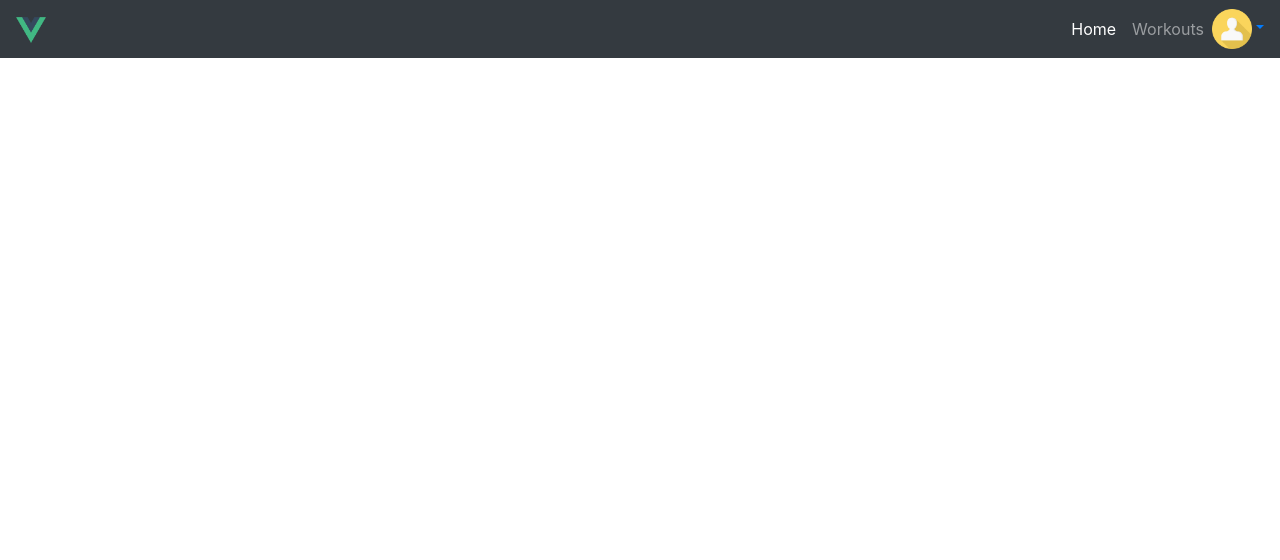
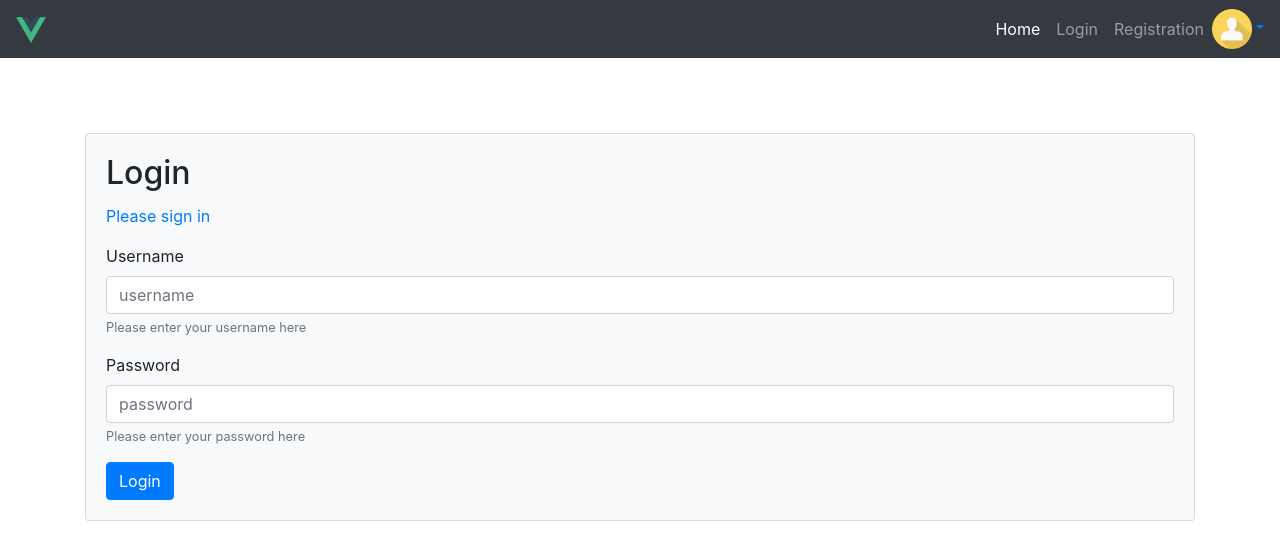
Before and after one commit to ErikHsu/FitTrack, a Vue app: page /login in a window 1280 px wide. Shown: the top 560 px of the page. Built offline with nearby package versions, Linux system fonts and the light colour scheme.

Commit message:
basic login page created

```diff
--- a/src/assets/main.scss
+++ b/src/assets/main.scss
@@ -1,4 +1,5 @@
 @import 'bootstrap/scss/bootstrap.scss';
+@import 'toastr/toastr.scss';
 
 #main {
   margin-top: 75px;
--- a/src/components/Nav.vue
+++ b/src/components/Nav.vue
@@ -17,23 +17,25 @@
         <div class="collapse navbar-collapse" id="navbarCollapse">
             <ul class="navbar-nav ml-auto">
                 <li class="nav-item active">
-                    <router-link class="nav-link" to="/" active-class="active" exact>
+                    <router-link class="nav-link" to="/" active-class="active">
                         Home
                         <span class="sr-only">(current)</span>
                     </router-link>
                 </li>
                 <li class="nav-item">
-                    <router-link class="nav-link" to="Workouts" active-class="active">Workouts</router-link>
+                    <router-link class="nav-link" to="Login" active-class="active">Login</router-link>
                 </li>
-
+                <li class="nav-item">
+                    <router-link class="nav-link" to="Register" active-class="active">Registration</router-link>
+                </li>
                 <li class="dropdown">
                     <a class="dropdown-toggle" data-toggle="dropdown" href="#">
                         <img src="../assets/userIcon.png" height="40">
                         <span class="caret"></span>
                     </a>
                     <ul class="dropdown-menu">
-                        <li>
-                            <a href="#">Page 1-1</a>
+                        <li class="nav-item">
+                            <router-link class="nav-link" to="Register" active-class="active">Registration</router-link>
                         </li>
                         <li>
                             <a href="#">Page 1-2</a>
--- a/src/models/users.js
+++ b/src/models/users.js
@@ -1,6 +1,11 @@
-import { api } from "./api";
+import { api, Globals } from "./api";
 
 export async function Register(data) {
     const x = await api("users/addUser", data)
     return x;
 }
+
+export async function Login(data) {
+    const x = await api("users/login", data)
+    return x;
+}
--- a/src/router.js
+++ b/src/router.js
@@ -2,10 +2,12 @@ import Vue from 'vue'
 import Router from 'vue-router'
 import Home from './views/Home.vue'
 import Register from './views/Register.vue'
+import Login from './views/Login.vue';
+import { Globals } from './models/api';
 
 Vue.use(Router)
 
-export default new Router({
+const router = new Router({
     mode: 'history',
     base: process.env.BASE_URL,
     routes: [
@@ -27,6 +29,24 @@ export default new Router({
             path: '/register',
             name: 'register',
             component: Register
+        },
+        //Login
+        {
+            path: '/login',
+            name: 'login',
+            component: Login
         }
     ]
 })
+
+router.beforeEach((to, from, next)=>{
+    console.log({ to, from });
+    const publicRoutes = ['home', 'login', 'register'];
+    if(!publicRoutes.includes( to.name ) && !Globals.user){
+        Globals.redirectRoute = { name: to.name, path: to.path, params: to.params, query: to.query, hash: to.hash  }
+        return next('login');
+    }
+    next();
+})
+
+export default router;
--- /dev/null
+++ b/src/views/Login.vue
@@ -0,0 +1,74 @@
+<template>
+    <div class="card bg-light">
+        <div class="card-body">
+            <h2 class="card-title">Login</h2>
+            <div class="card-text">
+                <p class="text-primary">Please sign in</p>
+                <form @submit.prevent="submit">
+                    <div class="form-group">
+                        <label for="UserName">Username</label>
+                        <input
+                            type="text"
+                            class="form-control"
+                            v-model="data.userName"
+                            name="username"
+                            id="username"
+                            aria-describedby="helpUserName"
+                            placeholder="username"
+                        >
+                        <small
+                            id="helpUserName"
+                            class="form-text text-muted"
+                        >Please enter your username here</small>
+                    </div>
+                    <div class="form-group">
+                        <label for="Password">Password</label>
+                        <input
+                            type="text"
+                            class="form-control"
+                            v-model="data.password"
+                            name="password"
+                            id="password"
+                            aria-describedby="helpPassword"
+                            placeholder="password"
+                        >
+                        <small
+                            id="helpPassword"
+                            class="form-text text-muted"
+                        >Please enter your password here</small>
+                    </div>
+                    <button type="submit" class="btn btn-primary">Login</button>
+                </form>
+            </div>
+        </div>
+    </div>
+</template>
+
+
+<script>
+import { Globals } from '@/models/api'
+import { Login } from '@/models/users'
+import toastr from 'toastr'
+
+export default {
+    data: () => ({
+        data: {},
+        newUser: null
+    }),
+    methods: {
+        async submit() {
+            try {
+                const m = await Login(this.data);
+              //  this.$router.push(Globals.redirectRoute);
+                toastr.success("You've logged in successfully!");
+            } catch (error) {
+                Globals.errors.push(error);
+                toastr.error(error.msg);
+            }
+        }
+    }
+};
+</script>
+
+<style>
+</style>
```
Also changed, not shown: 1 other file (tests, documents, lock files or other folders). Lines whose indentation alone changed are shown as unchanged.
